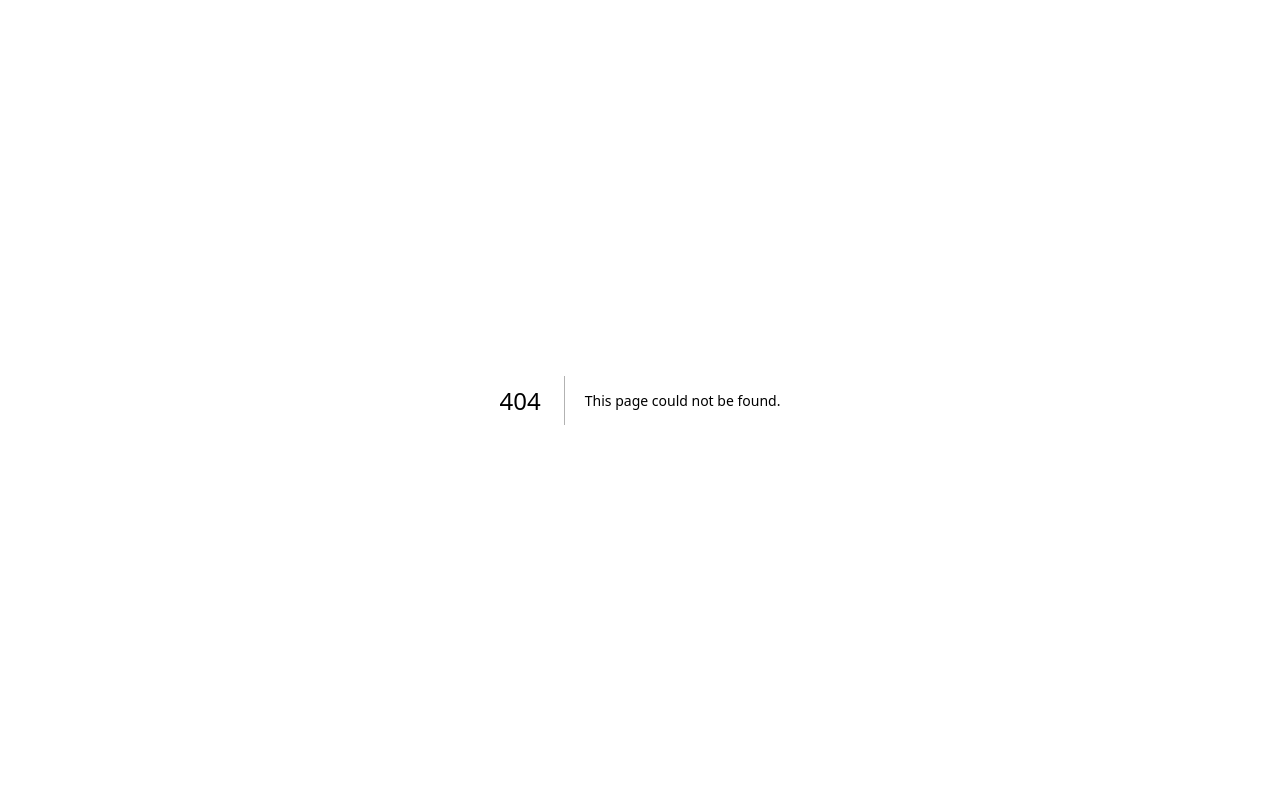
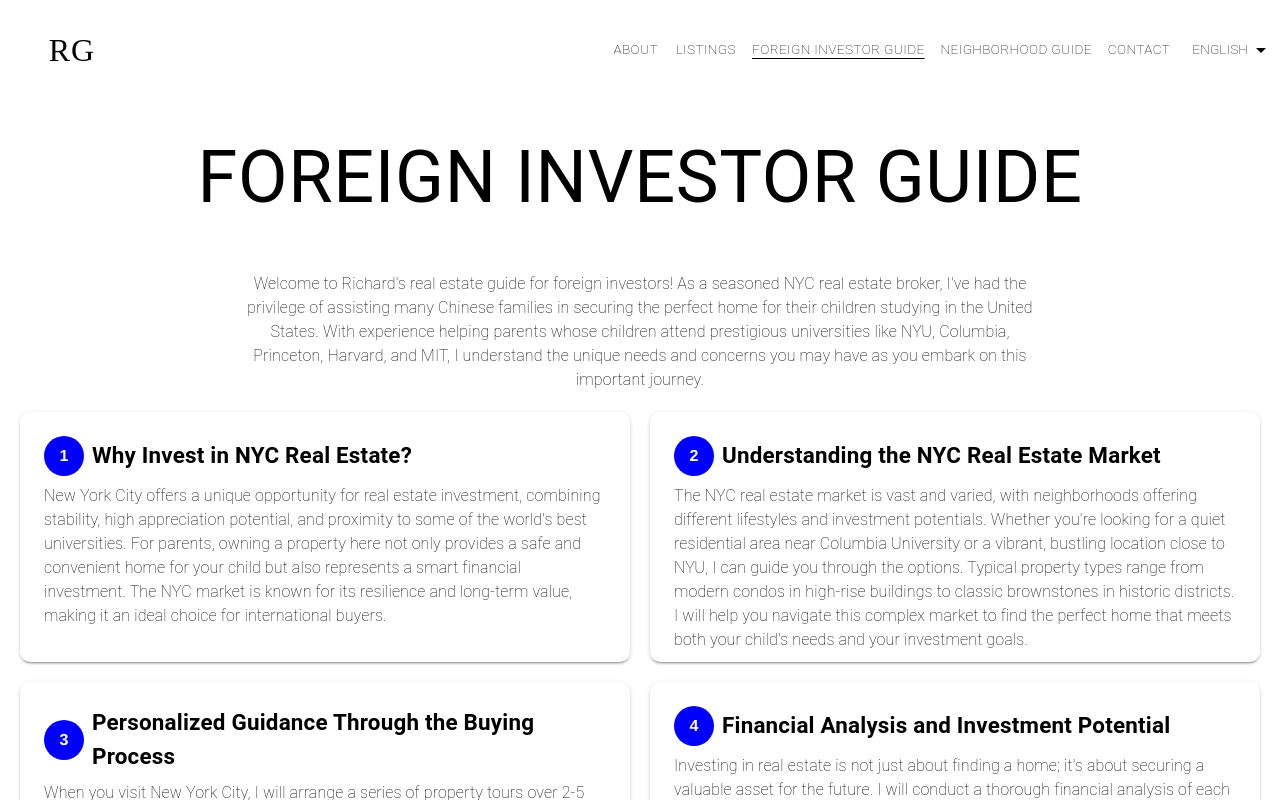
Before and after one commit to lc4490/richard-guang-website, a Next.js app: page /foreign-investor-guide in a window 1280 px wide. Before the commit this address had no page. Shown: the top 800 px of the page. Built offline with nearby package versions, Linux system fonts and the light colour scheme.

Commit message:
foreing investor guide

```diff
--- a/app/Header.js
+++ b/app/Header.js
@@ -81,10 +81,14 @@ const Header = ({
           </Button>
           <Button
             disableRipple
+            href="/foreign-investor-guide"
             sx={{
               color: textColor,
               fontWeight: "100",
               fontSize: "0.85rem",
+              textDecoration:
+                page == "foreign-investor-guide" ? "underline" : "none",
+              textUnderlineOffset: "4px",
               "&:hover": {
                 textDecoration: "underline",
                 textUnderlineOffset: "4px",
@@ -236,20 +240,58 @@ const Header = ({
                   fontWeight: "100",
                   textDecoration: page == "about" ? "underline" : "none",
                   textUnderlineOffset: "4px",
+                  "&:hover": {
+                    textDecoration: "underline",
+                    textUnderlineOffset: "4px",
+                  },
                 }}
               >
                 {t("About")}
               </Button>
-              <Button disableRipple sx={{ color: "black", fontWeight: "100" }}>
+              <Button
+                disableRipple
+                sx={{
+                  color: "black",
+                  fontWeight: "100",
+                  "&:hover": {
+                    textDecoration: "underline",
+                    textUnderlineOffset: "4px",
+                  },
+                }}
+              >
                 {t("Listing")}
               </Button>
-              <Button disableRipple sx={{ color: "black", fontWeight: "100" }}>
+              <Button
+                href="/foreign-investor-guide"
+                disableRipple
+                sx={{
+                  color: "black",
+                  fontWeight: "100",
+                  textDecoration:
+                    page == "foreign-investor-guide" ? "underline" : "none",
+                  textUnderlineOffset: "4px",
+                  "&:hover": {
+                    textDecoration: "underline",
+                    textUnderlineOffset: "4px",
+                  },
+                }}
+              >
                 {t("Foreign Investor Guide")}
               </Button>
               <Button
                 href="/neighborhood-guide"
                 disableRipple
-                sx={{ color: "black", fontWeight: "100" }}
+                sx={{
+                  color: "black",
+                  fontWeight: "100",
+                  textDecoration:
+                    page == "neighborhood-guide" ? "underline" : "none",
+                  textUnderlineOffset: "4px",
+                  "&:hover": {
+                    textDecoration: "underline",
+                    textUnderlineOffset: "4px",
+                  },
+                }}
               >
                 {t("Neighborhood Guide")}
               </Button>
@@ -258,6 +300,10 @@ const Header = ({
                 sx={{
                   color: "black",
                   fontWeight: "100",
+                  "&:hover": {
+                    textDecoration: "underline",
+                    textUnderlineOffset: "4px",
+                  },
                 }}
               >
                 {t("Contact")}
--- a/app/neighborhood-guide/page.js
+++ b/app/foreign-investor-guide/page.js
@@ -13,6 +13,7 @@ import {
   Drawer,
   Grid,
   Modal,
+  Paper,
 } from "@mui/material";
 
 import Image from "next/image";
@@ -42,6 +43,32 @@ export default function Home() {
     i18n.changeLanguage(newLanguage);
     setPrefLanguage(newLanguage); // Update state on change
   };
+  const cards = [
+    {
+      title: "Why Invest in NYC Real Estate?",
+      text: "New York City offers a unique opportunity for real estate investment, combining stability, high appreciation potential, and proximity to some of the world's best universities. For parents, owning a property here not only provides a safe and convenient home for your child but also represents a smart financial investment. The NYC market is known for its resilience and long-term value, making it an ideal choice for international buyers.",
+    },
+    {
+      title: "Understanding the NYC Real Estate Market",
+      text: "The NYC real estate market is vast and varied, with neighborhoods offering different lifestyles and investment potentials. Whether you're looking for a quiet residential area near Columbia University or a vibrant, bustling location close to NYU, I can guide you through the options. Typical property types range from modern condos in high-rise buildings to classic brownstones in historic districts. I will help you navigate this complex market to find the perfect home that meets both your child's needs and your investment goals.",
+    },
+    {
+      title: "Personalized Guidance Through the Buying Process",
+      text: "When you visit New York City, I will arrange a series of property tours over 2-5 days, carefully planned around your schedule. During these tours, I will provide detailed insights into each property, highlighting both the benefits and any potential drawbacks. My priority is to ensure you have all the information you need to make an informed decision.",
+    },
+    {
+      title: "Financial Analysis and Investment Potential",
+      text: "Investing in real estate is not just about finding a home; it's about securing a valuable asset for the future. I will conduct a thorough financial analysis of each property you are interested in, assessing factors such as potential rental income, appreciation forecasts, and overall return on investment (ROI). This analysis will help you understand which properties offer the best financial benefits.",
+    },
+    {
+      title: "Offer Submission and Negotiation",
+      text: "Once you've chosen the ideal property, I will guide you in making a competitive offer. My extensive knowledge of the NYC market allows me to advise you on what price to offer based on current market conditions and the property's true value. My goal is to help you secure the property at the best possible price.",
+    },
+    {
+      title: "Seamless Closing Process",
+      text: "Closing on a property in NYC involves multiple steps, from finalizing contracts to ensuring all legal and financial obligations are met. I will coordinate closely with your legal and financial advisors to handle every detail. If you need to return to China before the transaction is complete, don't worry. I have experience managing remote closings and will ensure everything is taken care of on your behalf. Whether it's signing documents or coordinating with local authorities, I will act as your trusted representative in New York.",
+    },
+  ];
   const locations = [
     {
       name: t("Upper East Side"),
@@ -243,88 +270,6 @@ export default function Home() {
           paddingY: 2,
         }}
       >
-        {/* description modal */}
-        <Modal open={openDesModal} onClose={() => setOpenDesModal(false)}>
-          <Box
-            overflow="auto"
-            sx={{
-              position: "absolute",
-              top: "50%",
-              left: "50%",
-              transform: "translate(-50%, -50%)",
-              width: "100%",
-              height: "100%",
-              bgcolor: "background.default",
-              //   border: "2px solid #000",
-              boxShadow: 24,
-              p: 4,
-              display: "flex",
-              flexDirection: "column",
-            }}
-          >
-            <Box
-              width="100%"
-              display="flex"
-              justifyContent="end"
-              onClick={() => setOpenDesModal(false)}
-            >
-              <CloseIcon sx={{ fontSize: "1.5rem" }} />
-            </Box>{" "}
-            <Box
-              width="100%"
-              display="flex"
-              justifyContent={"center"}
-              paddingY={5}
-            >
-              <Typography
-                sx={{
-                  color: "black",
-                  // fontWeight: "500",
-                  fontFamily: "helvetica",
-                  fontSize: isMobile ? "2rem" : "4rem",
-                  textTransform: "uppercase",
-                }}
-              >
-                {locations[selectedLocation].name}
-              </Typography>
-            </Box>
-            <Image
-              src={locations[selectedLocation].image}
-              alt="banner"
-              width={400} // These should be the actual dimensions of the image
-              height={400} // Aspect ratio based on these dimensions
-              style={{ width: "100%", height: "auto", objectFit: "contain" }} // This retains the aspect ratio
-            />
-            <Typography sx={{ mt: 5, fontWeight: "100" }}>
-              <strong style={{ textTransform: "uppercase" }}>
-                {t("Overview")}:
-              </strong>
-              <br />
-              {locations[selectedLocation].overview}
-            </Typography>
-            <Typography sx={{ mt: 2, fontWeight: "100" }}>
-              <strong style={{ textTransform: "uppercase" }}>
-                {t("Culture")}:
-              </strong>
-              <br />
-              {locations[selectedLocation].culture}
-            </Typography>
-            <Typography sx={{ mt: 2, fontWeight: "100" }}>
-              <strong style={{ textTransform: "uppercase" }}>
-                {t("Lifestyle")}:
-              </strong>
-              <br />
-              {locations[selectedLocation].lifestyle}
-            </Typography>
-            <Typography sx={{ mt: 2, fontWeight: "100" }}>
-              <strong style={{ textTransform: "uppercase" }}>
-                {t("Transportation")}:
-              </strong>
-              <br />
-              {locations[selectedLocation].transportation}
-            </Typography>
-          </Box>
-        </Modal>
         <Box sx={{ paddingLeft: isMobile ? 2.5 : 5 }}>
           <Header
             t={t}
@@ -334,69 +279,97 @@ export default function Home() {
             handleDrawerToggle={handleDrawerToggle}
             textColor={"black"}
             drawerOpen={drawerOpen}
-            page={"neighborhood-guide"}
+            page={"foreign-investor-guide"}
           />
         </Box>
-        <Box display="flex" justifyContent="center" padding={5}>
+        <Box
+          display="flex"
+          alignItems="center"
+          padding={5}
+          flexDirection="column"
+        >
           <Typography
-            sx={{ fontSize: isMobile ? "1.5rem" : "4.5rem", fontFamily: "" }}
+            sx={{ fontSize: isMobile ? "1.4rem" : "4.5rem", fontFamily: "" }}
           >
-            {t("NEIGHBORHOOD GUIDE")}
+            {t("FOREIGN INVESTOR GUIDE")}
           </Typography>
         </Box>
-        <Grid container paddingX={2.5}>
-          {locations.map(({ name, image }, index) => (
+        <Box width={"100%"} paddingX={isMobile ? 5 : 30}>
+          <Typography
+            sx={{
+              textAlign: "center",
+              fontWeight: "100",
+              fontSize: isMobile ? "0.75rem" : "1rem",
+            }}
+          >
+            {
+              "Welcome to Richard's real estate guide for foreign investors! As a seasoned NYC real estate broker, I've had the privilege of assisting many Chinese families in securing the perfect home for their children studying in the United States. With experience helping parents whose children attend prestigious universities like NYU, Columbia, Princeton, Harvard, and MIT, I understand the unique needs and concerns you may have as you embark on this important journey."
+            }
+          </Typography>
+        </Box>
+
+        <Grid container padding={2.5} spacing={2.5}>
+          {cards.map(({ title, text }, index) => (
             <Grid
               item
               xs={12}
-              sm={4}
+              sm={6}
               key={index}
               flexDirection="column"
               alignItems="center"
-              gap={1}
             >
-              <Button
+              <Box
                 key={index}
-                // href={link}
-                onClick={() => handleDesModal(index)}
-                target="_blank"
-                sx={{
-                  width: "100%",
-                  aspectRatio: 1,
-                  display: "flex",
-                  flexDirection: "column",
-                  justifyContent: "center",
-                  alignItems: "center",
-                  //   backgroundColor: "background.default",
-                  border: "1px solid background.default",
-                  borderRadius: "10px",
-                }}
+                boxShadow={2}
+                padding={3}
+                height={isMobile ? "100%" : "250px"}
+                borderRadius={2.5}
               >
-                <Image
-                  src={image}
-                  alt="temp"
-                  width={200}
-                  height={200}
-                  style={{
-                    width: "100%",
-                    height: "100%",
-                    // borderRadius: "10px",
-                    objectFit: "cover",
-                    // opacity: "50%",
+                <Stack
+                  flexDirection="row"
+                  gap={1}
+                  paddingBottom={1}
+                  alignItems={isMobile ? "" : "center"}
+                >
+                  <Box
+                    backgroundColor="blue"
+                    width={"25px"}
+                    height={"25px"}
+                    padding={2.5}
+                    borderRadius={"99999px"}
+                    display="flex"
+                    justifyContent={"center"}
+                    alignItems={"center"}
+                  >
+                    <Typography
+                      sx={{
+                        color: "white",
+                        fontFamily: "helvetica",
+                        fontWeight: "600",
+                      }}
+                    >
+                      {index + 1}
+                    </Typography>
+                  </Box>
+                  <Typography
+                    sx={{
+                      fontSize: isMobile ? "1rem" : "1.4rem",
+                      fontWeight: "600",
+                    }}
+                  >
+                    {" "}
+                    {title}
+                  </Typography>
+                </Stack>
+                <Typography
+                  sx={{
+                    fontWeight: "100",
+                    fontSize: isMobile ? "0.75rem" : "1rem",
                   }}
-                />
-                <Box
-                  //   backgroundColor="red"
-                  width="100%"
-                  display="flex"
-                  justifyContent="left"
-                  paddingY={2}
                 >
-                  <Typography sx={{ color: "black", fontWeight: "100" }}>
-                    {name}
-                  </Typography>
-                </Box>
-              </Button>
+                  {text}
+                </Typography>
+              </Box>
             </Grid>
           ))}
         </Grid>
```
Also changed, not shown: app/page.js (+149 -5 lines).
